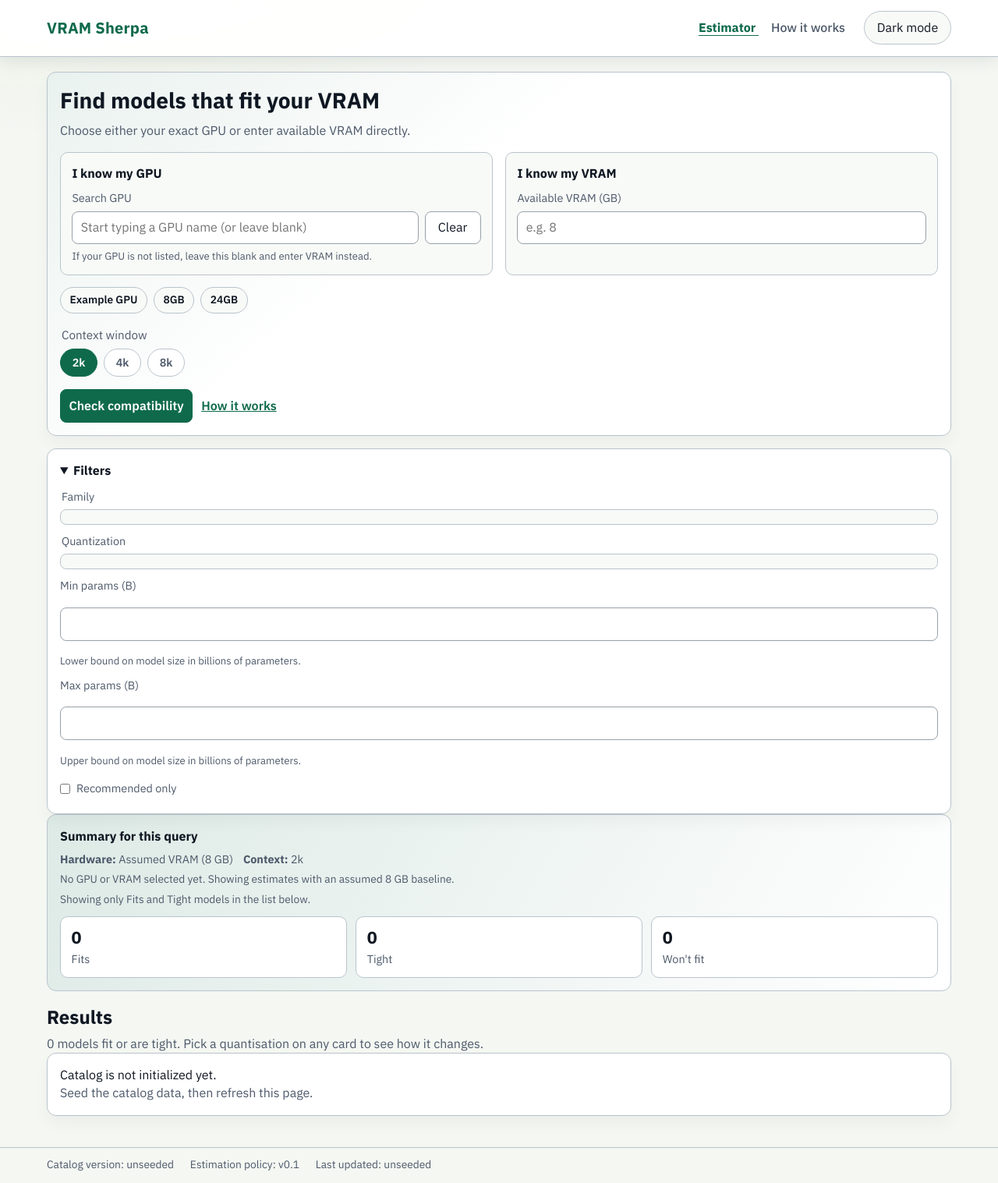
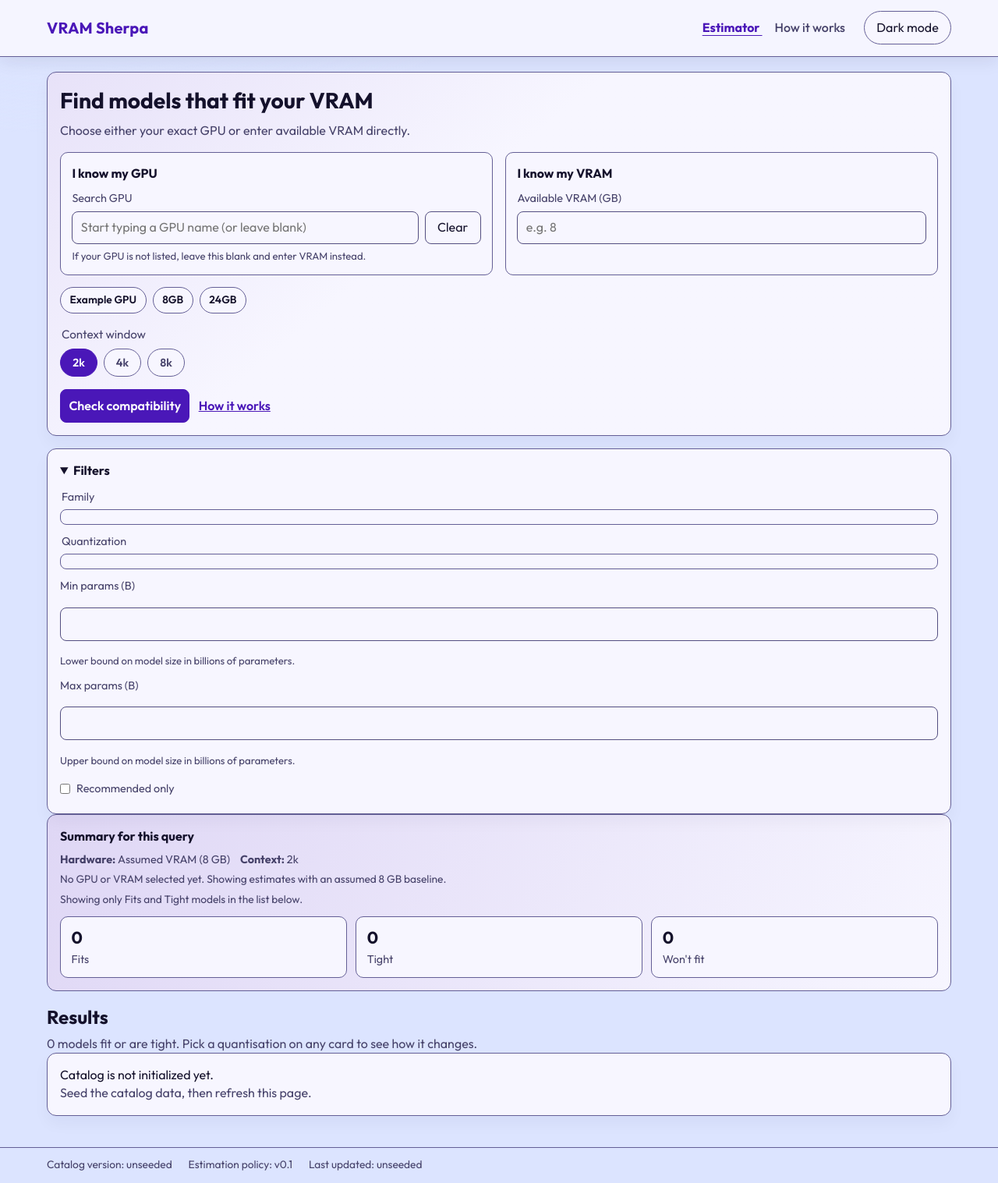
Before and after one commit to chauhanprateek89/vram-sherpa, a FastAPI app: page / in a window 1280 px wide; the page is wider, and only the part inside the window is pictured. Shown: that part at 78% size. Run offline with FastAPI, Linux system fonts and the light colour scheme; some libraries are stand-ins or nearby versions.

Commit message:
T-008: Design tokens and self-hosted Outfit font; Google Fonts removed
styles.css now starts with docs/design/tokens.css (font-face, scales, light and the two
equal dark blocks); old custom property names remain as aliases until T-020. Font is
preloaded from base.html. ASSET_VERSION 20261025a.

Co-Authored-By: Claude Sonnet 5.5 <noreply@anthropic.com>
Claude-Session: https://claude.ai/code/session_018Ye1S8WaK7XmaTdGozEB61

```diff
--- a/src/vramsherpa/main.py
+++ b/src/vramsherpa/main.py
@@ -22,7 +22,7 @@ from vramsherpa.estimation import FitBadge, estimate_breakdown, estimate_variant
 from vramsherpa.models import GPU, CatalogMeta, Model, Variant
 
 CONTEXT_OPTIONS = (2048, 4096, 8192)
-ASSET_VERSION = "20261024a"
+ASSET_VERSION = "20261025a"
 ESTIMATION_POLICY_VERSION = "v0.1"
 # The /how-it-works worked example (R-075, ADR-0007). The figures are computed by
 # estimate_breakdown at request time; none is typed into the template.
--- a/src/vramsherpa/static/css/styles.css
+++ b/src/vramsherpa/static/css/styles.css
@@ -1,95 +1,236 @@
-:root {
-  color-scheme: light;
-  --bg: #f4f7f2;
-  --bg-strong: #e7efe1;
-  --panel: #ffffff;
-  --panel-alt: #f8faf7;
-  --text: #0f1722;
-  --muted: #4d596a;
-  /* Raised from #d2d9df (1.43:1) — WCAG wants 3:1 for UI boundaries, and the old
-     hairlines made every panel read as one undifferentiated surface. */
-  --line: #b9c4cc;
-  --line-strong: #8e9ba6;
-  --brand: #0f6a4c;
-  --brand-strong: #094d37;
-  --focus: #167c5b;
-  --badge-fits-bg: #d8f2e7;
-  --badge-fits-text: #0f5f42;
-  --badge-tight-bg: #fff1cf;
-  --badge-tight-text: #845f00;
-  --badge-wont-fit-bg: #ffe1de;
-  --badge-wont-fit-text: #8f3131;
-  --badge-quant-bg: #e9eef5;
-  --badge-quant-text: #2a3d5f;
-  --badge-gated-bg: #ece8f7;
-  --badge-gated-text: #4a3b7a;
-  --fit-bar: #1b8f62;
-  --tight-bar: #c98a06;
-  --wont-fit-bar: #c4453c;
-  --reserve-ink: #9aa7b4;
-  --sans: "IBM Plex Sans", "Segoe UI", system-ui, sans-serif;
-  --mono: "IBM Plex Mono", ui-monospace, "SF Mono", Menlo, monospace;
+/* VRAM Sherpa: final design tokens ("D layout + E glass").
+   Every visual value in static/css/styles.css comes from a custom property below
+   (ADR-0001). Components use semantic tokens only. Two ways to select the dark theme, as R-040 needs:
+   the saved choice (:root[data-theme]) and, with no saved choice, prefers-color-scheme.
+   Font: Outfit (SIL OFL 1.1), one self-hosted variable woff2 (ADR-0002). The file name carries a version because
+   url() inside a stylesheet gets no ?v=; base.html preloads the same URL.
+   Breakpoints (custom properties cannot be used in media queries): 900px is the wide layout. */
+
+@font-face {
+  font-family: "Outfit";
+  src: url("../fonts/outfit-v1-latin-wght.woff2") format("woff2");
+  font-weight: 100 900;
+  font-style: normal;
+  font-display: swap;
 }
 
-/* The toggle is not the only way people ask for dark: most arrive with an OS
-   preference and no data-theme attribute set at all. */
+/* ---- scales that do not change with the theme ---- */
+:root {
+  --font: "Outfit", ui-sans-serif, system-ui, -apple-system, "Segoe UI", Roboto, sans-serif;
+
+  /* type scale (px). 14 is the smallest text anywhere (R-070 asks for 12). Fields are 16 so iOS does not zoom. */
+  --fs-caption: 14px;
+  --fs-small: 15px;
+  --fs-body: 16px;
+  --fs-lead: 17px;
+  --fs-h3: 22px;
+  --fs-h1: 29px;
+  --fs-stat: 32px;
+  --fs-display: 38px;
+  --lh-body: 1.5;
+
+  /* spacing scale */
+  --sp-1: 4px;
+  --sp-2: 8px;
+  --sp-3: 12px;
+  --sp-4: 16px;
+  --sp-5: 20px;
+  --sp-6: 24px;
+  --sp-7: 32px;
+  --sp-8: 48px;
+  --gap: 12px;            /* gap between tiles */
+  --pad-pane: 22px;       /* padding inside a pane */
+  --pad-tile: 18px;       /* padding inside an inset tile */
+
+  /* radii */
+  --r-pane: 30px;
+  --r-tile: 24px;
+  --r-in: 16px;
+  --r-sm: 10px;
+  --r-pill: 999px;
+
+  /* glass: phone first, wide screens add blur radius */
+  --blur: 16px;
+  --sat: 170%;
+
+  /* motion */
+  --dur-1: 120ms;
+  --dur-2: 220ms;
+  --dur-3: 360ms;
+  --dur-fill: 640ms;
+  --ease-out: cubic-bezier(.22, 1, .36, 1);
+  --ease-spring: cubic-bezier(.34, 1.32, .5, 1);
+
+  /* touch target */
+  --tap: 44px;
+}
+@media (min-width: 900px) {
+  :root {
+    --blur: 24px;
+    --fs-display: 48px;
+    --gap: 14px;
+    --pad-pane: 24px;
+    --pad-tile: 20px;
+  }
+}
+
+/* ---- light ---- */
+:root,
+:root[data-theme="light"] {
+  color-scheme: light;
+  --bg: #DCE4FF;
+  --backdrop-worst: #7385F0;
+  --panel: rgba(255, 255, 255, 0.74);
+  --panel-solid: #F7F6FF;
+  --inset: rgba(255, 255, 255, 0.62);
+  --ink: #14112B;
+  --muted: #46426A;
+  --line: #645F96;
+  --accent: #5B21C9;
+  --on-accent: #FFFFFF;
+  --btn: #4A17B8;
+  --on-btn: #FFFFFF;
+  --focus: #4A17B8;
+  --field: #FFFFFF;
+  --fits-fg: #07623A;   --fits-bg: #D3F6E4;  --fits-bar: #0A8A55;
+  --tight-fg: #74400A;  --tight-bg: #FFE9C2; --tight-bar: #B06A00;
+  --wont-fg: #9E1033;   --wont-bg: #FFDDE5;  --wont-bar: #C21E45;
+  --gate-fg: #4B1D8A;   --gate-bg: #EBDDFF;
+  --info-fg: #2B1E78;   --info-bg: #E4E2FF;
+  --track: rgba(255, 255, 255, 0.78);
+  --resv: #4A4580;
+  --mesh1: #7385F0; --mesh2: #C38AF2; --mesh3: #7FD3E6; --mesh4: #FFB3C8;
+  --edge: rgba(255, 255, 255, .55);
+  --rim-a: rgba(255, 255, 255, .95);
+  --rim-b: rgba(255, 255, 255, .35);
+  --sh-1: 0 1px 1px rgba(40, 30, 110, .06), 0 10px 28px -10px rgba(60, 40, 160, .20), 0 44px 80px -34px rgba(60, 40, 160, .34);
+  --sh-2: inset 0 1px 0 rgba(255, 255, 255, .85), 0 2px 8px -2px rgba(60, 40, 160, .16);
+  --sh-2h: inset 0 1px 0 rgba(255, 255, 255, .9), 0 14px 30px -12px rgba(60, 40, 160, .34);
+  --sh-3: 0 2px 6px rgba(40, 20, 120, .10), 0 24px 64px -12px rgba(40, 20, 120, .46);
+  --sh-in: inset 0 1px 2px rgba(40, 30, 110, .14);
+  --sheen: rgba(255, 255, 255, .80);
+  --hair: rgba(40, 30, 110, .12);
+  --pressed: #4A17B8;
+  --on-pressed: #FFFFFF;
+  --sk-a: rgba(40, 30, 110, .10);
+  --sk-b: rgba(255, 255, 255, .7);
+  --seg: rgba(255, 255, 255, .6);
+  --pill-icon-cut: #FFFFFF;   /* the colour cut out of a verdict icon */
+}
+
+/* ---- dark, no saved choice ---- */
 @media (prefers-color-scheme: dark) {
   :root:not([data-theme="light"]) {
     color-scheme: dark;
-    --bg: #10161e;
-    --bg-strong: #0b1118;
-    --panel: #171f2a;
-    --panel-alt: #111923;
-    --text: #e6edf5;
-    --muted: #98a8bc;
-    --line: #3a4756;
-    --line-strong: #566475;
-    --brand: #2fc084;
-    --brand-strong: #20a26f;
-    --focus: #3dd89a;
-    --badge-fits-bg: #123529;
-    --badge-fits-text: #92f5cb;
-    --badge-tight-bg: #44350b;
-    --badge-tight-text: #ffd56f;
-    --badge-wont-fit-bg: #4d1f24;
-    --badge-wont-fit-text: #ff9ea7;
-    --badge-quant-bg: #202d42;
-    --badge-quant-text: #b9cdf0;
-    --badge-gated-bg: #2b2340;
-    --badge-gated-text: #cfbdf5;
-    --fit-bar: #2fc084;
-    --tight-bar: #e0a416;
-    --wont-fit-bar: #e0635a;
+    --bg: #0A0B1F;
+    --backdrop-worst: #2AB4D4;
+    --panel: rgba(11, 13, 44, 0.82);
+    --panel-solid: #14163A;
+    --inset: rgba(255, 255, 255, 0.07);
+    --ink: #F3F1FF;
+    --muted: #C9C6EA;
+    --line: #8E8BC4;
+    --accent: #D2C2FF;
+    --on-accent: #10082B;
+    --btn: #B79CFF;
+    --on-btn: #12082E;
+    --focus: #CDB9FF;
+    --field: #0A0C26;
+    --fits-fg: #6EF0AE;   --fits-bg: #0B3023;  --fits-bar: #34D399;
+    --tight-fg: #FFCB6B;  --tight-bg: #3A2A08; --tight-bar: #F5B03A;
+    --wont-fg: #FFA0B6;   --wont-bg: #43152A;  --wont-bar: #FF6B8D;
+    --gate-fg: #E1D2FF;   --gate-bg: #33206A;
+    --info-fg: #DAD6FF;   --info-bg: #26235E;
+    --track: rgba(5, 6, 26, 0.55);
+    --resv: #C5C2EB;
+    --mesh1: #5B3FD9; --mesh2: #B02BC9; --mesh3: #2AB4D4; --mesh4: #3B2FC9;
+    --edge: rgba(255, 255, 255, .12);
+    --rim-a: rgba(255, 255, 255, .45);
+    --rim-b: rgba(255, 255, 255, .10);
+    --sh-1: 0 1px 1px rgba(0, 0, 0, .4), 0 12px 32px -10px rgba(0, 0, 0, .55), 0 46px 90px -34px rgba(0, 0, 0, .75);
+    --sh-2: inset 0 1px 0 rgba(255, 255, 255, .10), 0 2px 8px -2px rgba(0, 0, 0, .45);
+    --sh-2h: inset 0 1px 0 rgba(255, 255, 255, .14), 0 16px 34px -12px rgba(0, 0, 0, .7);
+    --sh-3: 0 2px 6px rgba(0, 0, 0, .4), 0 26px 70px -12px rgba(0, 0, 0, .8);
+    --sh-in: inset 0 1px 3px rgba(0, 0, 0, .55);
+    --sheen: rgba(255, 255, 255, .08);
+    --hair: rgba(255, 255, 255, .12);
+    --pressed: #D2C2FF;
+    --on-pressed: #10082B;
+    --sk-a: rgba(255, 255, 255, .08);
+    --sk-b: rgba(255, 255, 255, .18);
+    --seg: rgba(0, 0, 0, .30);
+    --pill-icon-cut: #0E1030;
   }
 }
 
+/* ---- dark, saved choice ---- */
 :root[data-theme="dark"] {
   color-scheme: dark;
-  --bg: #10161e;
-  --bg-strong: #0b1118;
-  --panel: #171f2a;
-  --panel-alt: #111923;
-  --text: #e6edf5;
-  --muted: #98a8bc;
-  --line: #3a4756;
-  --line-strong: #566475;
-  --brand: #2fc084;
-  --brand-strong: #20a26f;
-  --focus: #3dd89a;
-  --badge-fits-bg: #123529;
-  --badge-fits-text: #92f5cb;
-  --badge-tight-bg: #44350b;
-  --badge-tight-text: #ffd56f;
-  --badge-wont-fit-bg: #4d1f24;
-  --badge-wont-fit-text: #ff9ea7;
-  --badge-quant-bg: #202d42;
-  --badge-quant-text: #b9cdf0;
-  --badge-gated-bg: #2b2340;
-  --badge-gated-text: #cfbdf5;
-  --fit-bar: #2fc084;
-  --tight-bar: #e0a416;
-  --wont-fit-bar: #e0635a;
-  --reserve-ink: #6b7887;
+  --bg: #0A0B1F;
+  --backdrop-worst: #2AB4D4;
+  --panel: rgba(11, 13, 44, 0.82);
+  --panel-solid: #14163A;
+  --inset: rgba(255, 255, 255, 0.07);
+  --ink: #F3F1FF;
+  --muted: #C9C6EA;
+  --line: #8E8BC4;
+  --accent: #D2C2FF;
+  --on-accent: #10082B;
+  --btn: #B79CFF;
+  --on-btn: #12082E;
+  --focus: #CDB9FF;
+  --field: #0A0C26;
+  --fits-fg: #6EF0AE;   --fits-bg: #0B3023;  --fits-bar: #34D399;
+  --tight-fg: #FFCB6B;  --tight-bg: #3A2A08; --tight-bar: #F5B03A;
+  --wont-fg: #FFA0B6;   --wont-bg: #43152A;  --wont-bar: #FF6B8D;
+  --gate-fg: #E1D2FF;   --gate-bg: #33206A;
+  --info-fg: #DAD6FF;   --info-bg: #26235E;
+  --track: rgba(5, 6, 26, 0.55);
+  --resv: #C5C2EB;
+  --mesh1: #5B3FD9; --mesh2: #B02BC9; --mesh3: #2AB4D4; --mesh4: #3B2FC9;
+  --edge: rgba(255, 255, 255, .12);
+  --rim-a: rgba(255, 255, 255, .45);
+  --rim-b: rgba(255, 255, 255, .10);
+  --sh-1: 0 1px 1px rgba(0, 0, 0, .4), 0 12px 32px -10px rgba(0, 0, 0, .55), 0 46px 90px -34px rgba(0, 0, 0, .75);
+  --sh-2: inset 0 1px 0 rgba(255, 255, 255, .10), 0 2px 8px -2px rgba(0, 0, 0, .45);
+  --sh-2h: inset 0 1px 0 rgba(255, 255, 255, .14), 0 16px 34px -12px rgba(0, 0, 0, .7);
+  --sh-3: 0 2px 6px rgba(0, 0, 0, .4), 0 26px 70px -12px rgba(0, 0, 0, .8);
+  --sh-in: inset 0 1px 3px rgba(0, 0, 0, .55);
+  --sheen: rgba(255, 255, 255, .08);
+  --hair: rgba(255, 255, 255, .12);
+  --pressed: #D2C2FF;
+  --on-pressed: #10082B;
+  --sk-a: rgba(255, 255, 255, .08);
+  --sk-b: rgba(255, 255, 255, .18);
+  --seg: rgba(0, 0, 0, .30);
+  --pill-icon-cut: #0E1030;
+}
+
+/* ---- legacy names ----
+   Rules not yet migrated to the tokens above still use these names. Each is an alias of a token, declared
+   once on :root so it follows whichever theme is active. T-020 removes this block. */
+:root {
+  --bg-strong: var(--bg);
+  --panel-alt: var(--panel-solid);
+  --text: var(--ink);
+  --line-strong: var(--line);
+  --brand: var(--btn);
+  --brand-strong: var(--accent);
+  --badge-fits-bg: var(--fits-bg);
+  --badge-fits-text: var(--fits-fg);
+  --badge-tight-bg: var(--tight-bg);
+  --badge-tight-text: var(--tight-fg);
+  --badge-wont-fit-bg: var(--wont-bg);
+  --badge-wont-fit-text: var(--wont-fg);
+  --badge-quant-bg: var(--info-bg);
+  --badge-quant-text: var(--info-fg);
+  --badge-gated-bg: var(--gate-bg);
+  --badge-gated-text: var(--gate-fg);
+  --fit-bar: var(--fits-bar);
+  --wont-fit-bar: var(--wont-bar);
+  --reserve-ink: var(--resv);
+  --sans: var(--font);
+  --mono: ui-monospace, "SF Mono", Menlo, Consolas, monospace;
 }
 
 * {
@@ -124,7 +265,7 @@ a:hover {
 
 .topbar {
   border-bottom: 1px solid var(--line);
-  background: color-mix(in srgb, var(--panel) 94%, transparent);
+  background: color-mix(in srgb, var(--panel-solid) 94%, transparent);
   backdrop-filter: blur(6px);
   position: sticky;
   top: 0;
@@ -174,7 +315,7 @@ main {
 .panel {
   border: 1px solid var(--line);
   border-radius: 12px;
-  background: var(--panel);
+  background: var(--panel-solid);
   padding: 1rem;
   box-shadow: 0 10px 20px color-mix(in srgb, var(--text) 4%, transparent);
 }
@@ -200,8 +341,8 @@ main {
   background:
     linear-gradient(
       140deg,
-      color-mix(in srgb, var(--brand) 9%, var(--panel)) 0%,
-      var(--panel) 42%
+      color-mix(in srgb, var(--brand) 9%, var(--panel-solid)) 0%,
+      var(--panel-solid) 42%
     );
 }
 
@@ -253,7 +394,7 @@ button {
   padding: 0.55rem 0.65rem;
   border-radius: 8px;
   border: 1px solid color-mix(in srgb, var(--line) 80%, var(--text));
-  background: var(--panel);
+  background: var(--panel-solid);
   color: var(--text);
   font: inherit;
 }
@@ -311,13 +452,13 @@ select[multiple] {
   border-radius: 999px;
   padding: 0.42rem 0.8rem;
   font-weight: 600;
-  background: var(--panel);
+  background: var(--panel-solid);
 }
 
 .context-buttons .context-pill input:checked + span {
   background: var(--brand);
   border-color: var(--brand);
-  color: #fff;
+  color: var(--on-btn);
 }
 
 .example-chips {
@@ -357,7 +498,7 @@ select[multiple] {
 }
 
 .chip-active {
-  background: color-mix(in srgb, var(--brand) 12%, var(--panel));
+  background: color-mix(in srgb, var(--brand) 12%, var(--panel-solid));
   border-color: color-mix(in srgb, var(--brand) 45%, var(--line));
 }
 
@@ -388,7 +529,7 @@ select[multiple] {
 .form-alert {
   margin-top: 0.9rem;
   border: 1px solid var(--badge-tight-text);
-  background: color-mix(in srgb, var(--badge-tight-bg) 35%, var(--panel));
+  background: color-mix(in srgb, var(--badge-tight-bg) 35%, var(--panel-solid));
   border-radius: 10px;
   padding: 0.7rem 0.85rem;
 }
@@ -407,7 +548,7 @@ select[multiple] {
 .btn-secondary {
   width: auto;
   min-width: 10rem;
-  color: #fff;
+  color: var(--on-btn);
   border: 1px solid var(--brand);
   background: var(--brand);
   font-weight: 600;
@@ -422,7 +563,7 @@ select[multiple] {
 }
 
 .btn-secondary {
-  background: color-mix(in srgb, var(--brand) 85%, #fff);
+  background: color-mix(in srgb, var(--brand) 85%, var(--on-btn));
 }
 
 .theme-toggle {
@@ -523,8 +664,8 @@ select[multiple] {
   border-radius: 12px;
   background: linear-gradient(
     120deg,
-    color-mix(in srgb, var(--brand) 14%, var(--panel)),
-    var(--panel)
+    color-mix(in srgb, var(--brand) 14%, var(--panel-solid)),
+    var(--panel-solid)
   );
   padding: 1rem;
 }
@@ -559,7 +700,7 @@ select[multiple] {
 .summary-stat {
   border: 1px solid var(--line);
   border-radius: 10px;
-  background: var(--panel);
+  background: var(--panel-solid);
   padding: 0.7rem 0.85rem;
 }
 
@@ -633,7 +774,7 @@ select[multiple] {
 }
 
 .result-card {
-  background: var(--panel);
+  background: var(--panel-solid);
   transition: transform 140ms ease, box-shadow 140ms ease;
 }
 
@@ -699,7 +840,7 @@ select[multiple] {
 }
 
 .badge-recommended {
-  background: color-mix(in srgb, var(--brand) 20%, var(--panel));
+  background: color-mix(in srgb, var(--brand) 20%, var(--panel-solid));
   color: var(--brand-strong);
 }
 
@@ -761,8 +902,8 @@ select[multiple] {
   background:
     repeating-linear-gradient(
       -45deg,
-      color-mix(in srgb, var(--badge-tight-bg) 80%, var(--panel)) 0 6px,
-      color-mix(in srgb, var(--badge-tight-bg) 40%, var(--panel)) 6px 12px
+      color-mix(in srgb, var(--badge-tight-bg) 80%, var(--panel-solid)) 0 6px,
+      color-mix(in srgb, var(--badge-tight-bg) 40%, var(--panel-solid)) 6px 12px
     );
   border-left: 1px solid color-mix(in srgb, var(--badge-tight-text) 50%, var(--line));
 }
@@ -996,7 +1137,7 @@ td {
 }
 
 .model-card {
-  background: var(--panel);
+  background: var(--panel-solid);
   border: 1px solid var(--line);
   border-radius: 10px;
   padding: 0.9rem 1rem;
@@ -1093,7 +1234,7 @@ td {
 }
 
 .quants button[aria-pressed="true"] {
-  background: var(--panel);
+  background: var(--panel-solid);
   color: var(--text);
   font-weight: 600;
   box-shadow: 0 1px 2px color-mix(in srgb, var(--text) 18%, transparent);
--- a/src/vramsherpa/templates/base.html
+++ b/src/vramsherpa/templates/base.html
@@ -20,11 +20,13 @@
       name="description"
       content="Estimate whether a local LLM fits in your GPU's VRAM, with a transparent breakdown of weights, KV cache and runtime overhead."
     />
-    <link rel="preconnect" href="https://fonts.googleapis.com" />
-    <link rel="preconnect" href="https://fonts.gstatic.com" crossorigin />
+    {# Same URL the @font-face in styles.css resolves to; it carries a version in its name, not ?v= (ADR-0002). #}
     <link
-      rel="stylesheet"
-      href="https://fonts.googleapis.com/css2?family=IBM+Plex+Sans:wght@400;500;600;700&family=IBM+Plex+Mono:wght@400;500;600&display=swap"
+      rel="preload"
+      as="font"
+      type="font/woff2"
+      href="{{ url_for('static', path='fonts/outfit-v1-latin-wght.woff2') }}"
+      crossorigin
     />
     <link rel="stylesheet" href="{{ url_for('static', path='css/styles.css') }}?v={{ asset_version }}" />
     {# Read by htmx when it loads: a history-cache miss reloads the page (ADR-0008). #}
```
Also changed, not shown: tests/test_styles.py (added, +164 -0 lines), src/vramsherpa/static/fonts/LICENSE-outfit.txt (added), src/vramsherpa/static/fonts/outfit-v1-latin-wght.woff2 (added).
